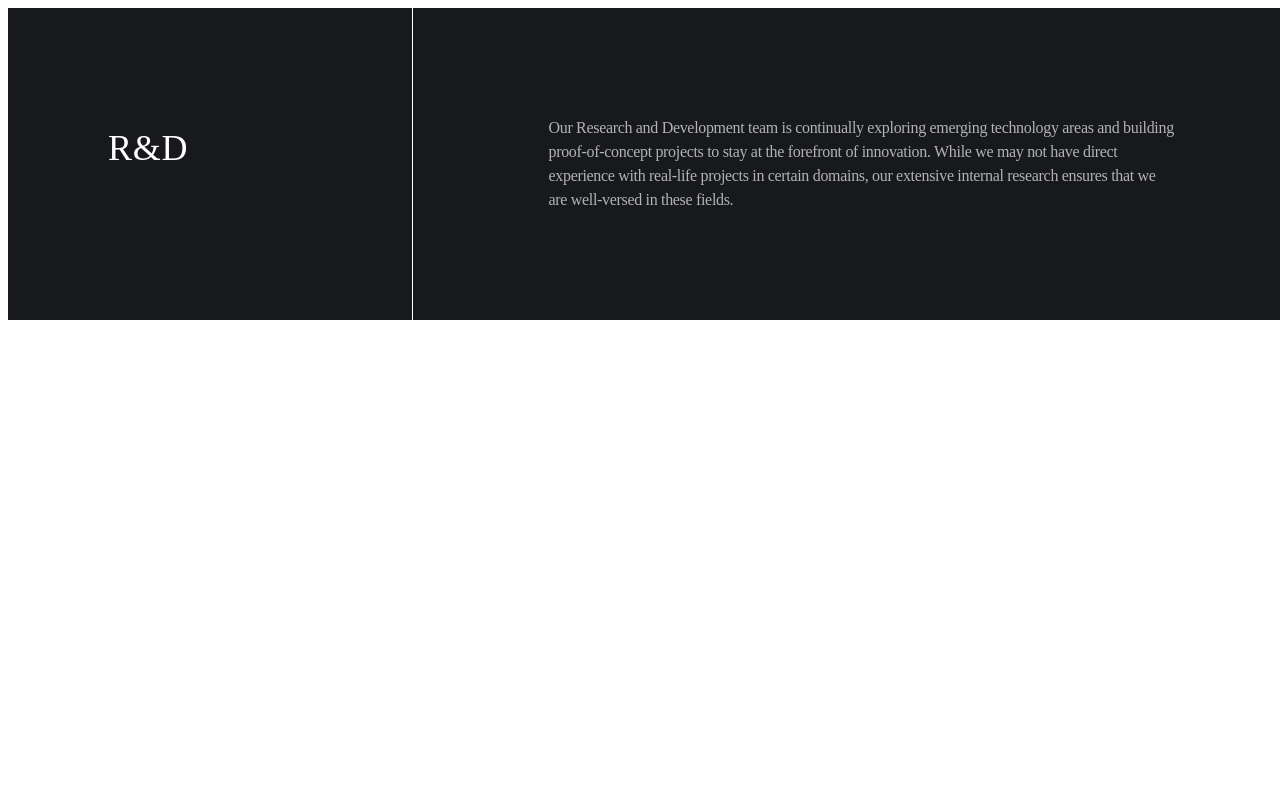
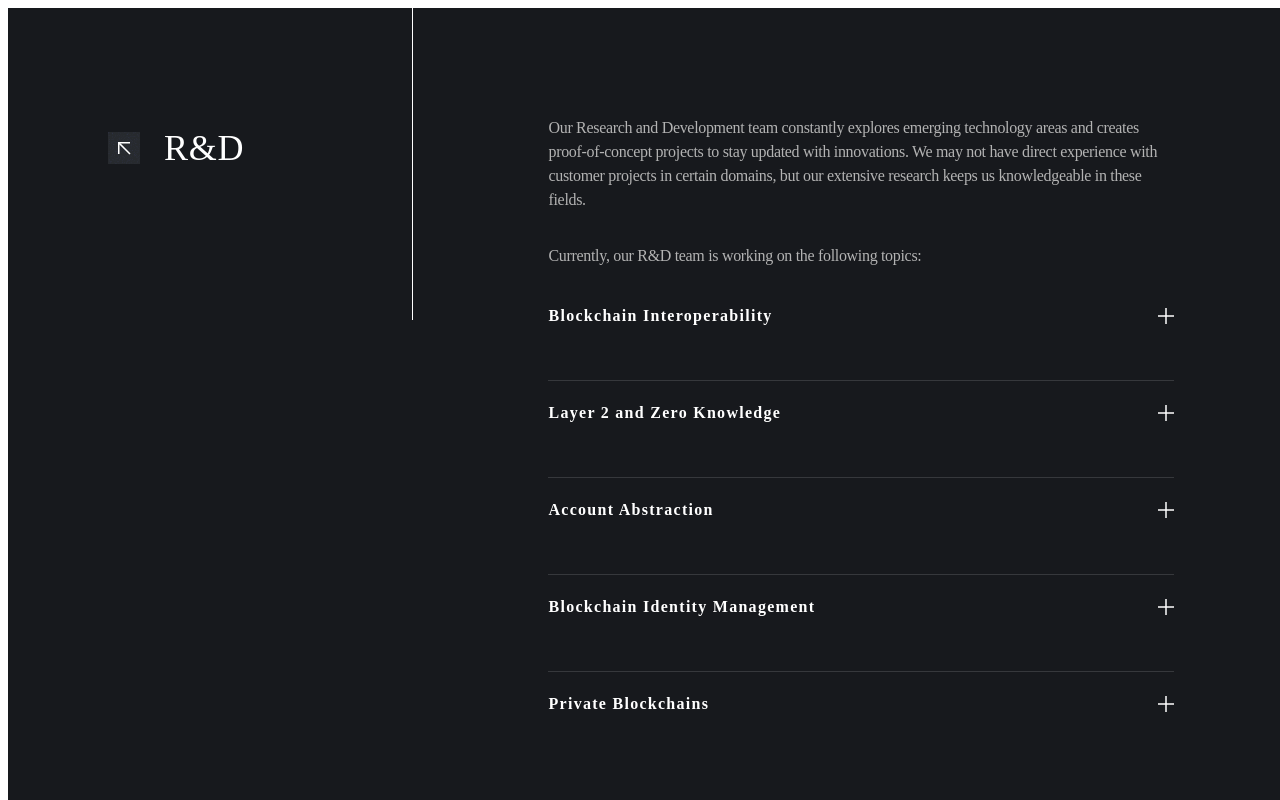
Before and after one commit to dexolacom/dexola_react_cms_UI, a Next.js app: page /RandD/rd in a window 1280 px wide. Shown: the top 800 px of the page. Built offline with nearby package versions, Linux system fonts and the light colour scheme.

Commit message:
ADD | added page R&D

```diff
--- a/components/PageContainer/PageWrapper.tsx
+++ b/components/PageContainer/PageWrapper.tsx
@@ -4,15 +4,24 @@ import styles from './pageContainer.module.css';
 
 const PageContainer = ({
   title,
+  link,
   children,
 }: {
   title: string;
+  link?: string;
   children: JSX.Element | JSX.Element[];
 }) => {
+  const isLink = true;
   return (
     <div className={styles.blockWrapper}>
       <div className={styles.sidebar}>
-        <p className={styles.title}>{title}</p>
+        <div className={styles.titleBlock}>
+          <div
+            className={styles.linkBlock}
+            style={{ display: link ? 'block' : 'none' }}
+          />
+          <p className={styles.title}>{title}</p>
+        </div>
       </div>
       <div className={styles.contentBox}>{children}</div>
     </div>
--- a/components/PageContainer/pageContainer.module.css
+++ b/components/PageContainer/pageContainer.module.css
@@ -19,6 +19,7 @@
   color: #b3b3b3;
 }
 .mainKatinParagraph {
+  composes: mainRobotoParagraph;
   font-family: var(--font-kanit);
   color: #ffffff;
 }
@@ -32,6 +33,8 @@
 }
 
 .sidebar {
+  display: flex;
+  align-items: start;
   width: 420px;
   padding: 80px 0 0 100px;
   /* ----- */
@@ -85,3 +88,18 @@
   letter-spacing: 0.02em;
   color: #ffffff;
 }
+
+.titleBlock {
+  display: flex;
+  align-items: center;
+}
+
+.linkBlock {
+  margin-right: 24px;
+  width: 32px;
+  height: 32px;
+  background-image: url(/back_Button.svg);
+  background-repeat: no-repeat;
+  background-position: center;
+  cursor: pointer;
+}
--- a/constants/textConstants.ts
+++ b/constants/textConstants.ts
@@ -87,3 +87,27 @@ export const TYPE_COMPANIES_INFO: ITypeItem[] = [
     text: 'Other test text #7 must be here.',
   },
 ];
+
+export const RandD_INFO: ITypeItem[] = [
+  {
+    title: 'Blockchain Interoperability',
+    text: 'We are exploring the possibilities of blockchain interoperability to enable seamless communication and transactions between different blockchain networks. By understanding the challenges and potential solutions for connecting disparate blockchain systems, we aim to create robust, efficient, and secure cross-chain solutions that enhance the overall utility and adoption of blockchain technology.',
+  },
+  {
+    title: 'Layer 2 and Zero Knowledge',
+    text: 'Our team is investigating the potential of Zero Knowledge proofs and Layer 2 scaling solutions to improve privacy, security, and scalability in blockchain. By understanding the intricacies of these technologies, we aim to develop solutions that protect user data and enable more efficient transaction processing for blockchain applications.',
+  },
+  {
+    title: 'Account Abstraction',
+    text: "Dexola's R& D team is actively researching Account Abstraction to improve user experience and streamline the interaction between users and blockchain networks.By understanding the potential of Account Abstraction, we aim to develop more flexible and secure account management solutions for our clients, ultimately contributing to the mass adoption of blockchain technology.",
+  },
+  {
+    title: 'Blockchain Identity Management',
+    text: 'Our R&D team is also researching blockchain-based identity management systems that can provide secure, transparent, and user-centric digital identity solutions. By leveraging the decentralized and tamper-proof nature of blockchain technology, we aim to develop cutting-edge identity management systems that give individuals more control over their personal information while improving security and privacy.',
+  },
+  {
+    title: 'Private Blockchains',
+    text: 'Our engineers have thoroughly explored private blockchains tailored to the specific project needs. We anticipate the opportunity to apply our knowledge in a real-world product, helping customers to fully benefit from blockchain technology while preserving privacy and control over their data.',
+  },
+
+];
--- a/pages/RandD/rd.tsx
+++ b/pages/RandD/rd.tsx
@@ -1,18 +1,61 @@
 'use client';
 
 import PageContainer from '../../components/PageContainer/PageWrapper';
-import styles from './contactForm.module.css';
+import { RandD_INFO } from '../../constants/textConstants';
+import styles from './styles.module.css';
 import styles2 from '../../components/PageContainer/pageContainer.module.css';
+import { useState } from 'react';
+import TypeItem from '../partnership/typeItem';
+
+// --- it's like as in Partnership !!! ---
+const INIT_TYPE_STATUS = Array(5).fill(false);
 
 const RandD = () => {
+  // --- same as in Partnership !!! ---
+  const [typeStatus, setTypeStatus] = useState<boolean[]>(INIT_TYPE_STATUS);
+
+  const clickHandler = (e: React.SyntheticEvent) => {
+    const id = +e?.currentTarget?.id;
+    if (typeStatus.length > 0) {
+      const newStatusArray = typeStatus.map((el, idx) =>
+        idx === id && !el ? true : false,
+      );
+      setTypeStatus(newStatusArray);
+    }
+  };
+  // --- / same as in Partnership !!! ---
   return (
-    <PageContainer title={'R&D'}>
+    <PageContainer title={'R&D'} link={'some link'}>
       <p className={styles2.contentText}>
-        Our Research and Development team is continually exploring emerging
-        technology areas and building proof-of-concept projects to stay at the
-        forefront of innovation. While we may not have direct experience with
-        real-life projects in certain domains, our extensive internal research
-        ensures that we are well-versed in these fields.
+        Our Research and Development team constantly explores emerging
+        technology areas and creates proof-of-concept projects to stay updated
+        with innovations. We may not have direct experience with customer
+        projects in certain domains, but our extensive research keeps us
+        knowledgeable in these fields.
+      </p>
+      <p className={styles2.contentText}>
+        Currently, our R&D team is working on the following topics:
+      </p>
+      <div>
+        {RandD_INFO &&
+          RandD_INFO.length > 0 &&
+          RandD_INFO.map((item, idx) => (
+            <TypeItem
+              index={idx}
+              key={item.title}
+              title={item.title}
+              text={item.text}
+              clickHandler={clickHandler}
+              showStatus={typeStatus[idx]}
+            />
+          ))}
+      </div>
+      <p className={styles.contentTextLast}>
+        Through our ongoing R&D efforts, Dexola remains at the cutting edge of
+        technology trends, ensuring we consistently provide our clients with the
+        most advanced and innovative blockchain solutions. By staying ahead of
+        the curve, we can anticipate and address the evolving needs of
+        businesses in the rapidly changing blockchain landscape.
       </p>
     </PageContainer>
   );
--- a/pages/RandD/styles.module.css
+++ b/pages/RandD/styles.module.css
@@ -0,0 +1,4 @@
+.contentTextLast {
+  composes: mainRobotoParagraph from '../../components/PageContainer/pageContainer.module.css';
+  padding-top: 16px;
+}
--- a/pages/partnership/styles.module.css
+++ b/pages/partnership/styles.module.css
@@ -1,6 +1,10 @@
 .typesItemWrapper {
   composes: flexColumnBlock from '../../components/PageContainer/pageContainer.module.css';
   border-bottom: 1px solid #36383c;
+}
+
+.typesItemWrapper:last-of-type {
+  border-bottom: none;
 }
 
 .companyTypesItem {
@@ -14,6 +18,7 @@
   composes: mainKatinParagraph from '../../components/PageContainer/pageContainer.module.css';
   font-weight: 600;
   letter-spacing: 0.08em;
+  z-index: 5;
 }
 
 .signBlock {
@@ -26,6 +31,6 @@
 
 .typesText {
   composes: mainRobotoParagraph from '../../components/PageContainer/pageContainer.module.css';
-  transition: opacity 0.2s ease-out, height 0.25s ease-out,
+  transition: opacity 0.2s ease-out, height 0.2s ease-out,
     margin-bottom 0.2s ease-out;
 }
--- a/src/app/page.tsx
+++ b/src/app/page.tsx
@@ -4,6 +4,7 @@ import About from '../../pages/about/about';
 import Footer from '../../pages/footer/footer';
 import Header from '../../pages/header/header';
 import Partnership from '../../pages/partnership/partnership';
+import RandD from '../../pages/RandD/rd';
 import Services from '../../pages/services/services';
 import TechStack from '../../pages/techStack/techStack';
 import RootLayout from './layout';
@@ -18,6 +19,7 @@ export default function Home() {
       <Services />
       <CasesSection />
       <TechStack />
+      <RandD />
       <Partnership />
       <Footer />
     </RootLayout>
```
Also changed, not shown: public/back_Button.svg (added).
